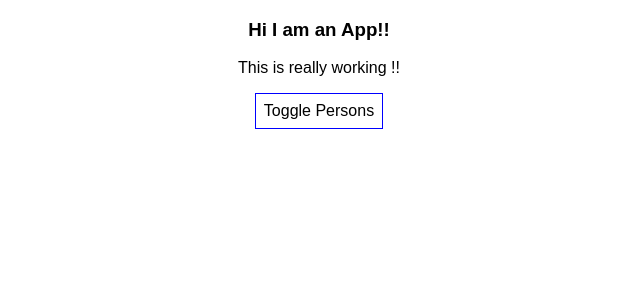
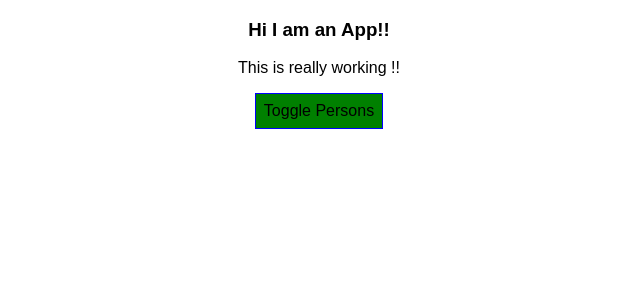
Before and after one commit to anushamedicharla/reactLearning, a React (Create React App) app in the folder react-complete-guide/: page / in a window 1280 px wide. Shown: the top 300 px of the page, without its empty margins (321-961 px from the left). Built offline with nearby package versions, Linux system fonts and the light colour scheme.

Commit message:
Running npm run eject

```diff
--- a/react-complete-guide/src/App.css
+++ b/react-complete-guide/src/App.css
@@ -34,3 +34,16 @@
 .bold {
   font-weight: bold;
 }
+
+.button {
+  background-color: green;
+  font: inherit;
+  border: 1px solid blue;
+  padding: 8px;
+  cursor: pointer;
+}
+
+.button:hover {
+  background-color: lightgreen;
+  color: black;
+}
--- a/react-complete-guide/src/App.js
+++ b/react-complete-guide/src/App.js
@@ -1,22 +1,10 @@
 import React, { Component } from 'react';
-import styled from 'styled-components';
+// import styled from 'styled-components';
 import './App.css';
 // import Radium, {StyleRoot} from 'radium';
 /*  This imported component should be given an upper case starting character because the lower case ones like div and h1
     are reserved for the actual HTML elements. */
 import Person from './Person/Person';
-
-const StyledButton = styled.button`
-                      background-color: ${props => props.alt ? 'red' : 'white'};
-                      font: inherit;
-                      border: 1px solid blue;
-                      padding: 8px;
-                      cursor: pointer;
-                      &:hover {
-                        background-color: ${props => props.alt ? 'salmon' : 'lightgreen'};
-                        color: black;
-                      }
-                    `;
 
 class App extends Component {
   /* State is a property of a class that extends a Component class.
@@ -146,7 +134,10 @@ class App extends Component {
             Even though our handler is called here, it won't be executed untill our anaonymos function is called on click.
             This is a little inefficient way because react can rerender quite often and it will be passed these anonymos
             methods. */}
-          <StyledButton alt={this.state.showPersons} onClick={this.togglePersonHandler}>Toggle Persons</StyledButton>
+          {/* <StyledButton alt={this.state.showPersons} onClick={this.togglePersonHandler}>Toggle Persons</StyledButton>  */}
+          <button className="button" onClick={this.togglePersonHandler}>
+            Toggle Persons
+          </button>
           {persons}
 
         </div>
```
